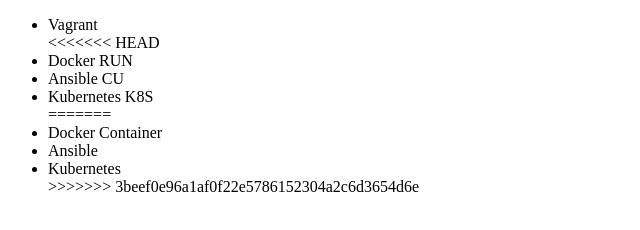
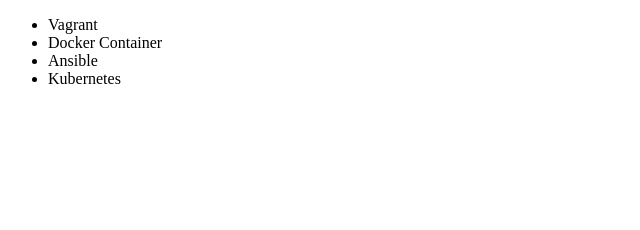
Before and after one commit to guilhermesandes/alura-git, a plain HTML site: page index.html in a window 1280 px wide. Shown: the whole page, without its empty margins (0-640 px from the left). Drawn offline with Linux system fonts and the light colour scheme.

Commit message:
alterando o problema

```diff
--- a/index.html
+++ b/index.html
@@ -7,15 +7,9 @@
 <body>
     <ul>
         <li>Vagrant</li>
-<<<<<<< HEAD
-        <li>Docker RUN</li>
-        <li>Ansible CU </li>
-        <li>Kubernetes K8S</li>
-=======
         <li>Docker Container</li>
         <li>Ansible</li>
         <li>Kubernetes</li>
->>>>>>> 3beef0e96a1af0f22e5786152304a2c6d3654d6e
     </ul>
 </body>
 </html>
```
